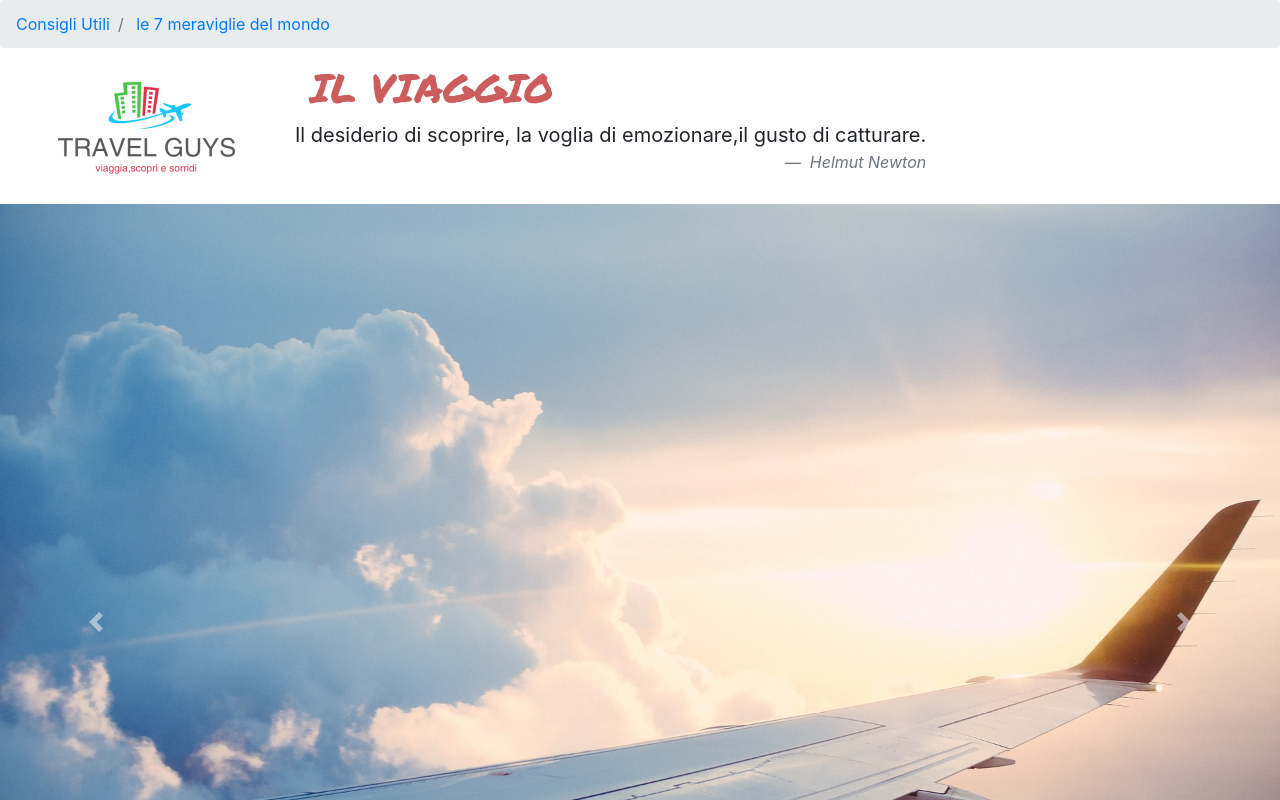
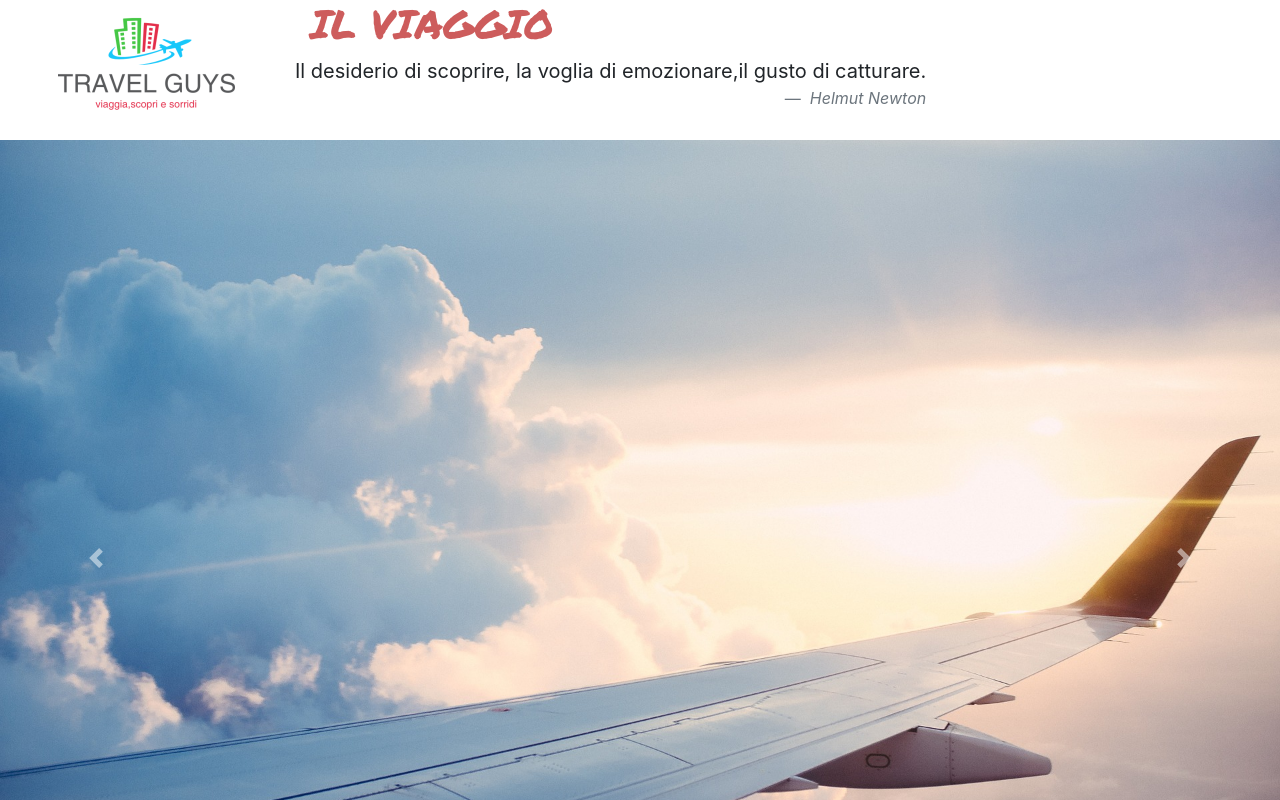
Before and after one commit to ilariaschillaci/travelguys, a plain HTML site: page index.html in a window 1280 px wide. Shown: the top 800 px of the page. Drawn offline with nearby package versions, Linux system fonts and the light colour scheme; a web font is replaced by a local one.

Commit message:
Add files via upload

```diff
--- a/index.html
+++ b/index.html
@@ -14,14 +14,6 @@
 	<script src="https://code.jquery.com/jquery-3.3.1.slim.min.js" integrity="sha384-q8i/X+965DzO0rT7abK41JStQIAqVgRVzpbzo5smXKp4YfRvH+8abtTE1Pi6jizo" crossorigin="anonymous"></script>
   <script src="https://cdnjs.cloudflare.com/ajax/libs/popper.js/1.14.3/umd/popper.min.js" integrity="sha384-ZMP7rVo3mIykV+2+9J3UJ46jBk0WLaUAdn689aCwoqbBJiSnjAK/l8WvCWPIPm49" crossorigin="anonymous"></script>
   <script src="https://stackpath.bootstrapcdn.com/bootstrap/4.1.1/js/bootstrap.min.js" integrity="sha384-smHYKdLADwkXOn1EmN1qk/HfnUcbVRZyYmZ4qpPea6sjB/pTJ0euyQp0Mk8ck+5T" crossorigin="anonymous"></script>
-  <body>
- <nav aria-label="breadcrumb" align="left">
-  <ol class="breadcrumb">
-    <li class="breadcrumb-item"><a href="preparativi.html">Consigli Utili</a></li>
-    <li class="breadcrumb-item"> <a href="settemeraviglie.html">le 7 meraviglie del mondo </a></li>
-
-  </ol>
-</nav>
 
 
     <img src="img/logo1.jpg" class="rounded float-left">
```
